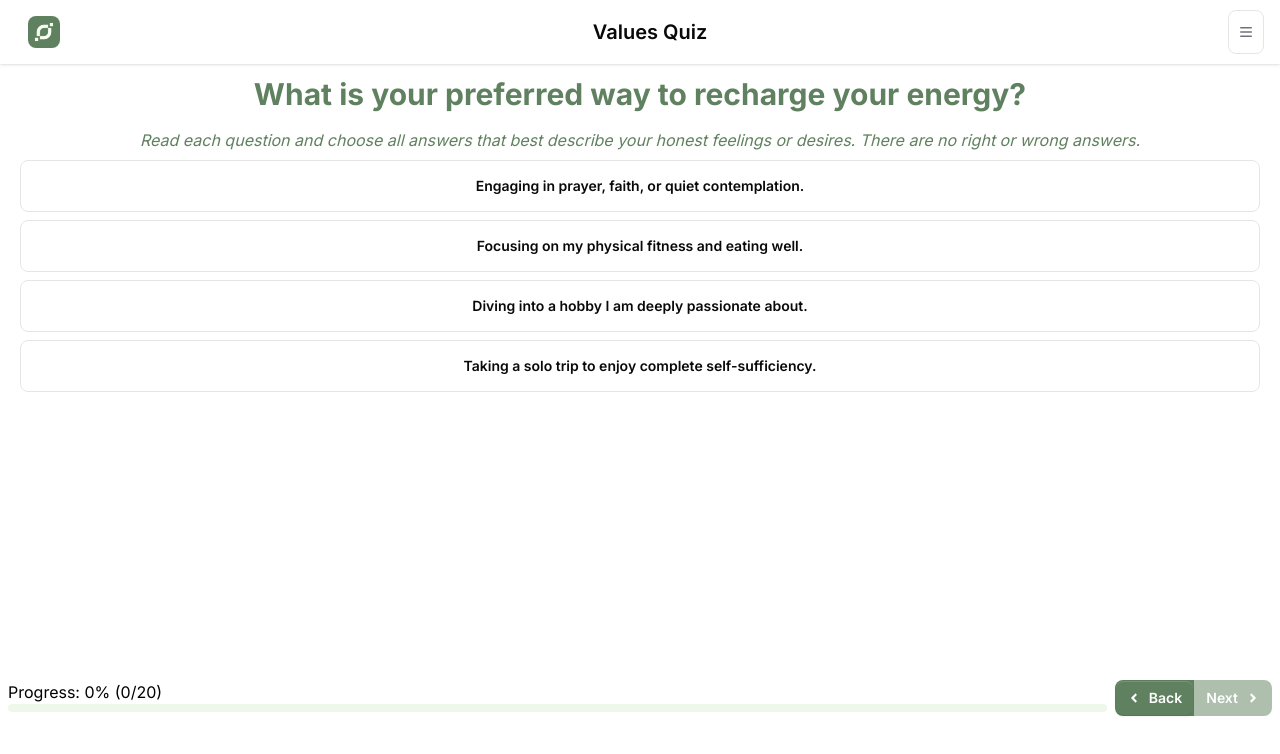
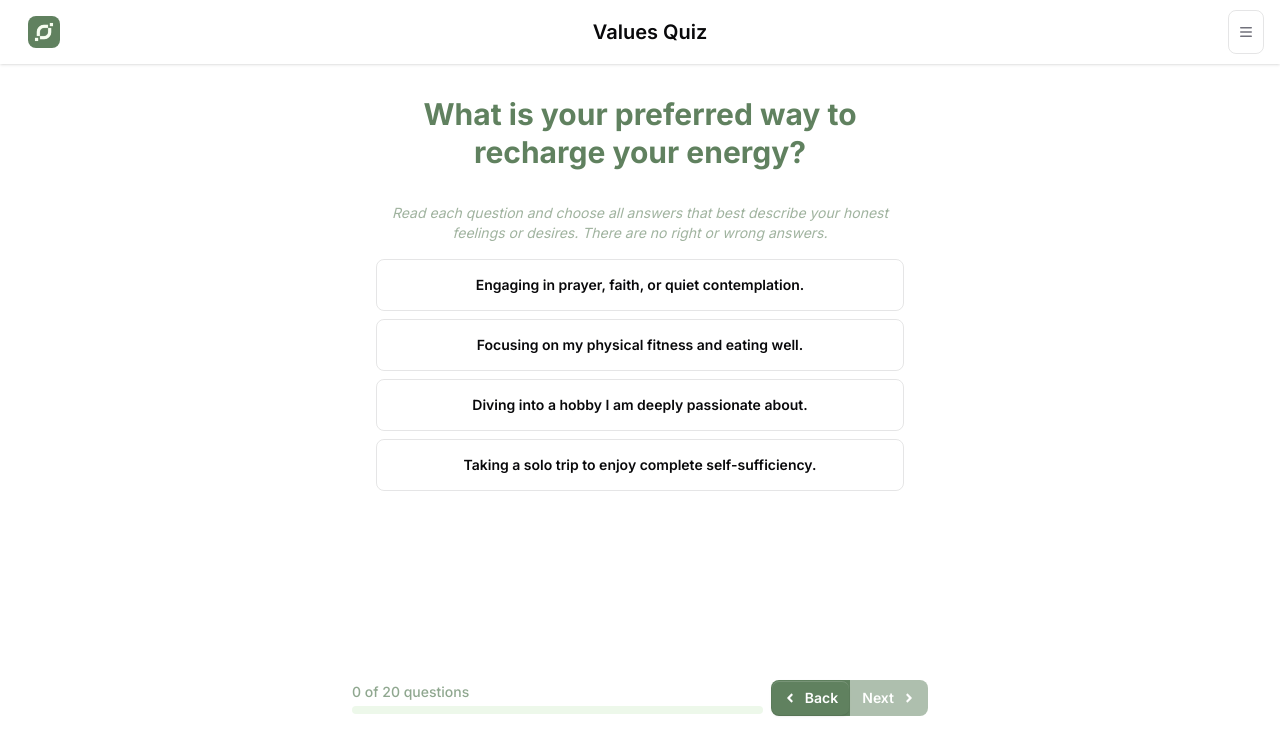
Before and after one commit to lukeludlow/healthy-tech-values, a React (Vite) app: page /quiz in a window 1280 px wide. Shown: the top 754 px of the page. Built offline with nearby package versions, Linux system fonts and the light colour scheme.

Commit message:
improve aesthetics of quiz page

```diff
--- a/src/components/quiz/progress/ProgressFooter.tsx
+++ b/src/components/quiz/progress/ProgressFooter.tsx
@@ -29,11 +29,11 @@ export default function ProgressFooter() {
     );
 
     return (
-        <div className={"flex flex-row w-full items-top gap-2 pb-21 px-2"}>
-            <div className={"flex flex-col w-full"}>
-                <p>
-                    Progress: {Math.round(progressPercentage * 100)}% (
-                    {progressValue}/{progressMax})
+        <div className="flex flex-row w-full items-center justify-center gap-2 pb-21 px-2">
+            <div className="flex flex-row w-full max-w-xl items-center gap-2">
+                <div className="flex flex-col w-full gap-1">
+                    <p className="text-sm text-primary/70 font-medium">
+                        {progressValue} of {progressMax} questions
                     </p>
                     <div className="w-full h-2 rounded-full bg-base-200 overflow-hidden">
                         <div
@@ -44,7 +44,7 @@ export default function ProgressFooter() {
                         />
                     </div>
                 </div>
-            <div className={"flex flex-row"}>
+                <div className="flex flex-row">
                     <Button
                         color="primary"
                         className="!rounded-r-none items-center"
@@ -64,6 +64,7 @@ export default function ProgressFooter() {
                     </Button>
                 </div>
             </div>
+        </div>
     );
 
     function handlePreviousQuestion() {
--- a/src/components/quiz/question/AnswerOptionButton.tsx
+++ b/src/components/quiz/question/AnswerOptionButton.tsx
@@ -26,7 +26,7 @@ export default function AnswerOptionButton({ option }: Props) {
         <Button
             color={isSelected ? "primary" : undefined}
             outline={!isSelected || undefined}
-            className="rounded-full h-auto w-full p-3"
+            className="rounded-2xl h-auto w-full p-3"
             onClick={handleButtonClick}
         >
             <span className={"px-5 py-2"}>{option.text}</span>
--- a/src/components/quiz/question/QuizQuestion.tsx
+++ b/src/components/quiz/question/QuizQuestion.tsx
@@ -11,7 +11,7 @@ export default function QuizQuestion() {
         currentQuestionIndex === QUESTION_DATA.questions.length;
 
     return (
-        <div className={"flex flex-col gap-2 p-3 md:px-5"}>
+        <div className="flex flex-col gap-4 p-4 md:px-6 max-w-xl mx-auto w-full">
             {shouldShowResults ? (
                 <div>
                     <Results />
@@ -19,7 +19,7 @@ export default function QuizQuestion() {
             ) : (
                 <>
                     <Scenario />
-                    <div className={"italic mt-2 text-primary text-center"}>
+                    <div className="italic text-sm text-primary/60 text-center">
                         {QUESTION_DATA.instructions}
                     </div>
                     <AnswerOptions />
--- a/src/components/quiz/question/Scenario.tsx
+++ b/src/components/quiz/question/Scenario.tsx
@@ -5,8 +5,8 @@ export default function Scenario() {
     const [currentQuestion] = useAtom(currentQuestionAtom);
 
     return (
-        <div className={"flex flex-col gap-2"}>
-            <div className={"text-3xl font-bold text-center text-primary"}>
+        <div className="flex flex-col gap-2 py-4">
+            <div className="text-3xl font-bold text-center text-primary leading-tight">
                 {currentQuestion.question}
             </div>
         </div>
```
Lines whose indentation alone changed are shown as unchanged.
